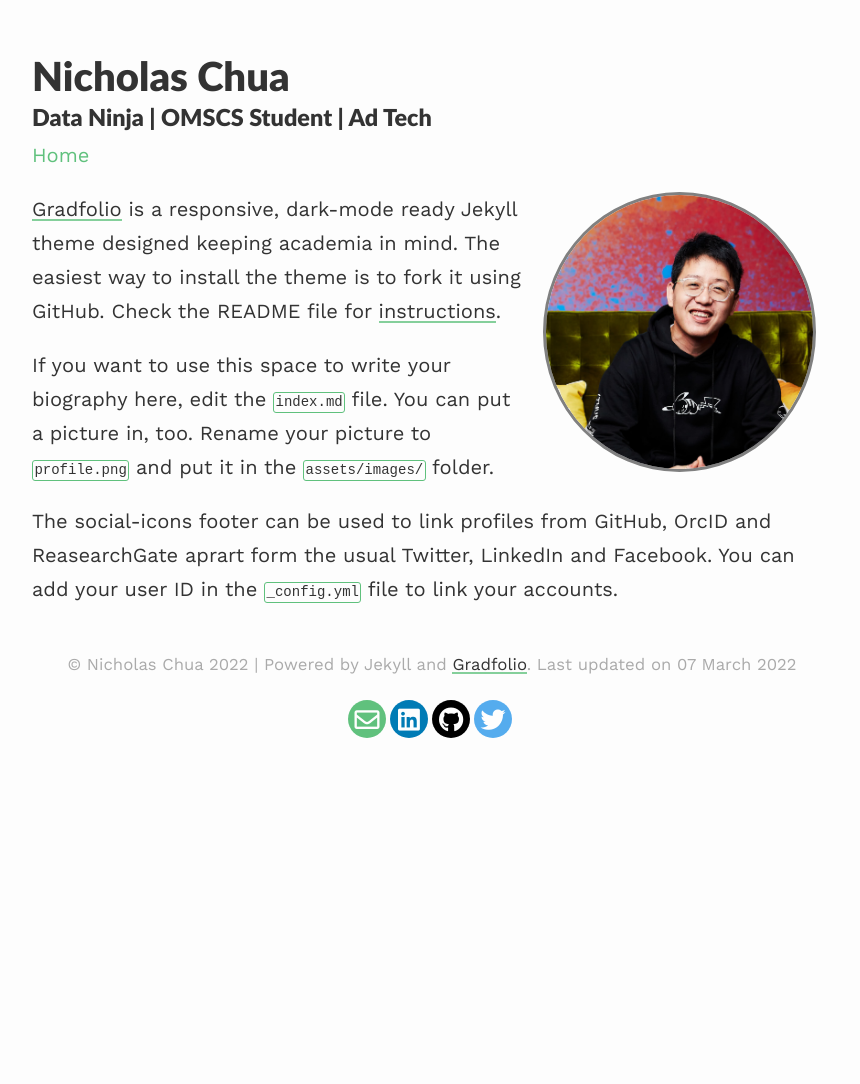
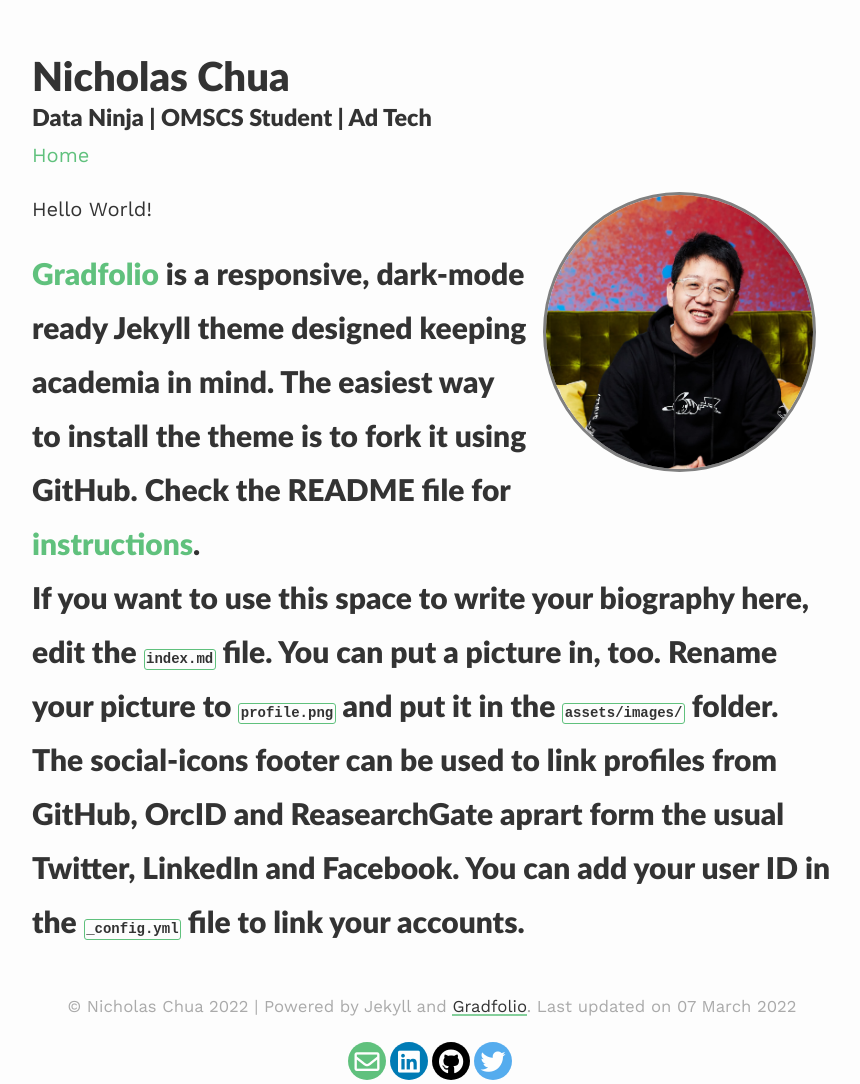
Before and after one commit to nicholas-chua/gradfolio, a Jekyll site: the page built from index.md, in a window 1280 px wide. Shown: the whole page, without its empty margins (208-1068 px from the left). Built offline with Jekyll 4.4.1, drawn with Linux system fonts in a browser that asks for light colours; nearby versions of some CDN libraries; before the commit the page ends 980 px from its top, so only the background shows below that.

Commit message:
Modified index.md

```diff
--- a/index.md
+++ b/index.md
@@ -7,8 +7,10 @@ profile:
 published: true
 ---
 
-[Gradfolio](https://github.com/jitinnair1/gradfolio){:target="_blank"} is a responsive, dark-mode ready Jekyll theme designed keeping academia in mind. The easiest way to install the theme is to fork it using GitHub. Check the README file for [instructions](https://github.com/jitinnair1/gradfolio#installation){:target="_blank"}.
+Hello World!
 
-If you want to use this space to write your biography here, edit the `index.md` file. You can put a picture in, too. Rename your picture to `profile.png` and put it in the `assets/images/` folder.
+# [Gradfolio](https://github.com/jitinnair1/gradfolio){:target="_blank"} is a responsive, dark-mode ready Jekyll theme designed keeping academia in mind. The easiest way to install the theme is to fork it using GitHub. Check the README file for [instructions](https://github.com/jitinnair1/gradfolio#installation){:target="_blank"}.
 
-The social-icons footer can be used to link profiles from GitHub, OrcID and ReasearchGate aprart form the usual Twitter, LinkedIn and Facebook. You can add your user ID in the `_config.yml` file to link your accounts.
+# If you want to use this space to write your biography here, edit the `index.md` file. You can put a picture in, too. Rename your picture to `profile.png` and put it in the `assets/images/` folder.
+
+# The social-icons footer can be used to link profiles from GitHub, OrcID and ReasearchGate aprart form the usual Twitter, LinkedIn and Facebook. You can add your user ID in the `_config.yml` file to link your accounts.
```
Also changed, not shown: 2 other files.
